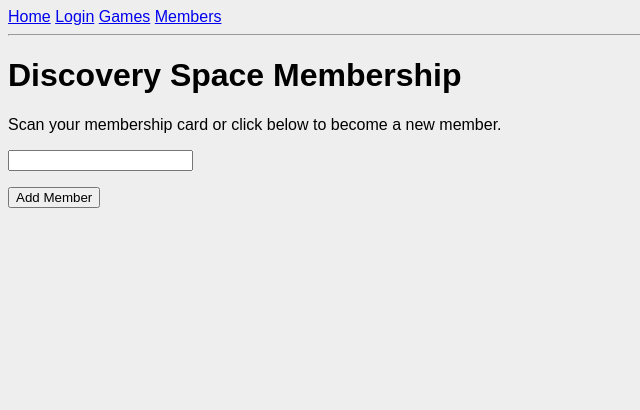
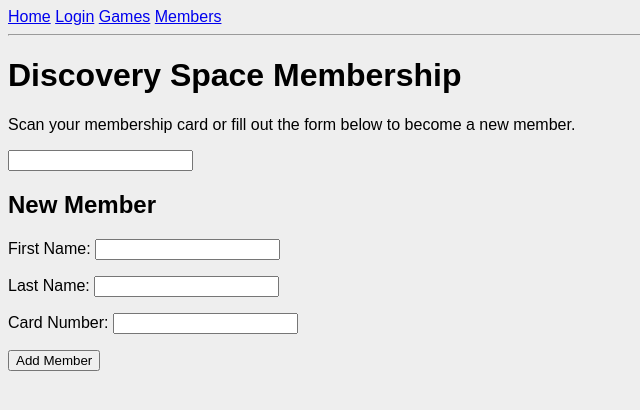
Before and after one commit to dncswim76/discovery_space_rfid, a Flask app: page /members in a window 1280 px wide. Shown: the top 410 px of the page, without its empty margins (0-640 px from the left). Run offline with Flask 2, Linux system fonts and the light colour scheme; some libraries are stand-ins or nearby versions.

Commit message:
Finishing membership interface

```diff
--- a/app/templates/members.html
+++ b/app/templates/members.html
@@ -2,13 +2,17 @@
 {% block content %}
     <div>
         <h1>Discovery Space Membership</h1>
-        <p>Scan your membership card or click below to become a new member.<p>
+        <p>Scan your membership card or fill out the form below to become a new member.<p>
         <!-- Form to scan membership card.-->
         <form action="" method="post" name="scan_member">
             <input name="member_tag" type="text" />
         </form>
         <!-- Form to create new member.-->
+        <h2>New Member</h2>
         <form action="" method="post" name="add_member">
+            <p>First Name: <input name="first_name" type="text" /></p>
+            <p>Last Name: <input name="last_name" type="text" /></p>
+            <p>Card Number: <input name="card_number" type="text" /></p>
             <input name="new_member" type="submit" value="Add Member" />
         </form>
         <!-- Redirect for admins to manage members.-->
--- a/app/views.py
+++ b/app/views.py
@@ -433,12 +433,8 @@ def members():
                 # Commit visit
                 db.session.add(visit)
                 db.session.commit()
-                # Redirect home if an administrator is not logged in
-                if session['authenticated']:
-                    return redirect(url_for('member_info', member_id=member.id))
-                else:
-                    flash(u'Thank you for visiting!')
-                    return redirect(url_for('home'))
+                flash(u'Thank you for visiting!')
+                return redirect(url_for('home'))
             # Otherwise, report that tag does not belong to active member
             else:
                 flash(u'Card does not correspond to active member. Select "Add \
@@ -446,14 +442,37 @@ def members():
                 return redirect(url_for('members'))
         # Create new member
         elif "new_member" in request.form:
+            # Get form data
+            first_name = request.form.get('first_name', type=str)
+            last_name = request.form.get('last_name', type=str)
+            card_number = request.form.get('card_number', type=str)
+
+            # Validate form data
+            if not first_name:
+                flash(u'You must enter a valid first name.')
+                return redirect(url_for('members'))
+            elif not last_name:
+                flash(u'You must enter a valid last name.')
+                return redirect(url_for('members'))
+            elif not card_number:
+                flash(u'You must scan a valid membership card.')
+                return redirect(url_for('members'))
+
+            # Create new member
             member = Member(
-                        member_first_name="First Name",
-                        member_last_name="Last Name",
-                        card_number="Card Number")
+                        member_first_name=first_name,
+                        member_last_name=last_name,
+                        card_number=card_number)
             db.session.add(member)
             db.session.commit()
-            # redirect to new member's page
-            return redirect(url_for('member_info', member_id=member.id))
+            # Mark first visit
+            visit = MemberVisit(member=member.id, date=datetime.now())
+            db.session.add(visit)
+            db.session.commit()
+
+            # Display success
+            flash(u'Successfully added %s %s as a member! Welcome!' % (first_name, last_name))
+            return redirect(url_for('members'))
     # Render template on GET request
     else:
         return render_template('members.html')
@@ -473,9 +492,43 @@ def member_info(member_id):
             db.session.commit()
             # Redirect to member page
             return redirect(url_for('members'))
+        elif "update_member" in request.form:
+            # Get form data
+            first_name = request.form.get('first_name', type=str)
+            last_name = request.form.get('last_name', type=str)
+            card_number = request.form.get('new_tag', type=str)
+
+            # Validate form data
+            if not first_name:
+                flash(u'You must enter a valid first name.')
+                return redirect(url_for('member_info', member_id=member_id))
+            elif not last_name:
+                flash(u'You must enter a valid last name.')
+                return redirect(url_for('member_info', member_id=member_id))
+            elif not card_number:
+                flash(u'You must scan a valid membership card.')
+                return redirect(url_for('member_info', member_id=member_id))
+
+            # Update member information
+            member.member_first_name = first_name
+            member.member_last_name = last_name
+            member.card_number = card_number
+            db.session.commit()
+            # Reload page
+            flash(u'Successfully updated member information.')
+            return redirect(url_for('member_info', member_id=member_id))
     else:
+        visits = MemberVisit.query.filter(
+                        MemberVisit.member == member.id).order_by(
+                        MemberVisit.date.desc())
+        # Get total number of visits and date of last visit
+        num_visits = visits.count()
+        last_visit = visits.first().date
+
         return render_template('member_info.html',
-                    member=member)
+                    member=member,
+                    num_visits=num_visits,
+                    last_visit=last_visit)
 
 
 @app.route('/manage_members', methods=['GET', 'POST'])
@@ -483,8 +536,42 @@ def member_info(member_id):
 def manage_members():
     ''' Admin interface for searching and editing members.'''
 
+    # Search for members
     if request.method == "POST":
-        pass
+        query = request.form.get('search_query', type=str)
+
+        # Make sure valid query is submitted
+        if not query or len(query) < 2:
+            flash(u'Search query must be longer than two characters.')
+            return redirect(url_for('manage_members'))
+
+        # Get members matching query
+        members = Member.query.filter(
+                    Member.member_last_name.ilike(query)).order_by(
+                    Member.member_last_name, Member.member_first_name)
+
+        # If no members match search query, reload page with message
+        if members.count() == 0:
+            flash(u'Your search query did not match any members. Try again.')
+            return redirect(url_for('manage_members'))
+
+        # Calculate visit information for each member
+        visit_info = []
+        for member in members:
+            visits = MemberVisit.query.filter(
+                            MemberVisit.member == member.id).order_by(
+                            MemberVisit.date.desc())
+            # Get total number of visits and date of last visit
+            num_visits = visits.count()
+            last_visit = visits.first().date
+            # append visit information to list
+            visit_info.append((num_visits, last_visit))
+
+        # Render template with list of members and their visit information
+        return render_template('member_search_results.html',
+                            members=members,
+                            visit_info=visit_info)
+
     # GET request displays table of members and search feature
     else:
-        pass
+        return render_template('manage_members.html')
```
Also changed, not shown: app/templates/manage_members.html (added, +11 -0 lines), app/templates/member_info.html (+10 -3 lines), app/templates/member_search_results.html (added, +31 -0 lines).
